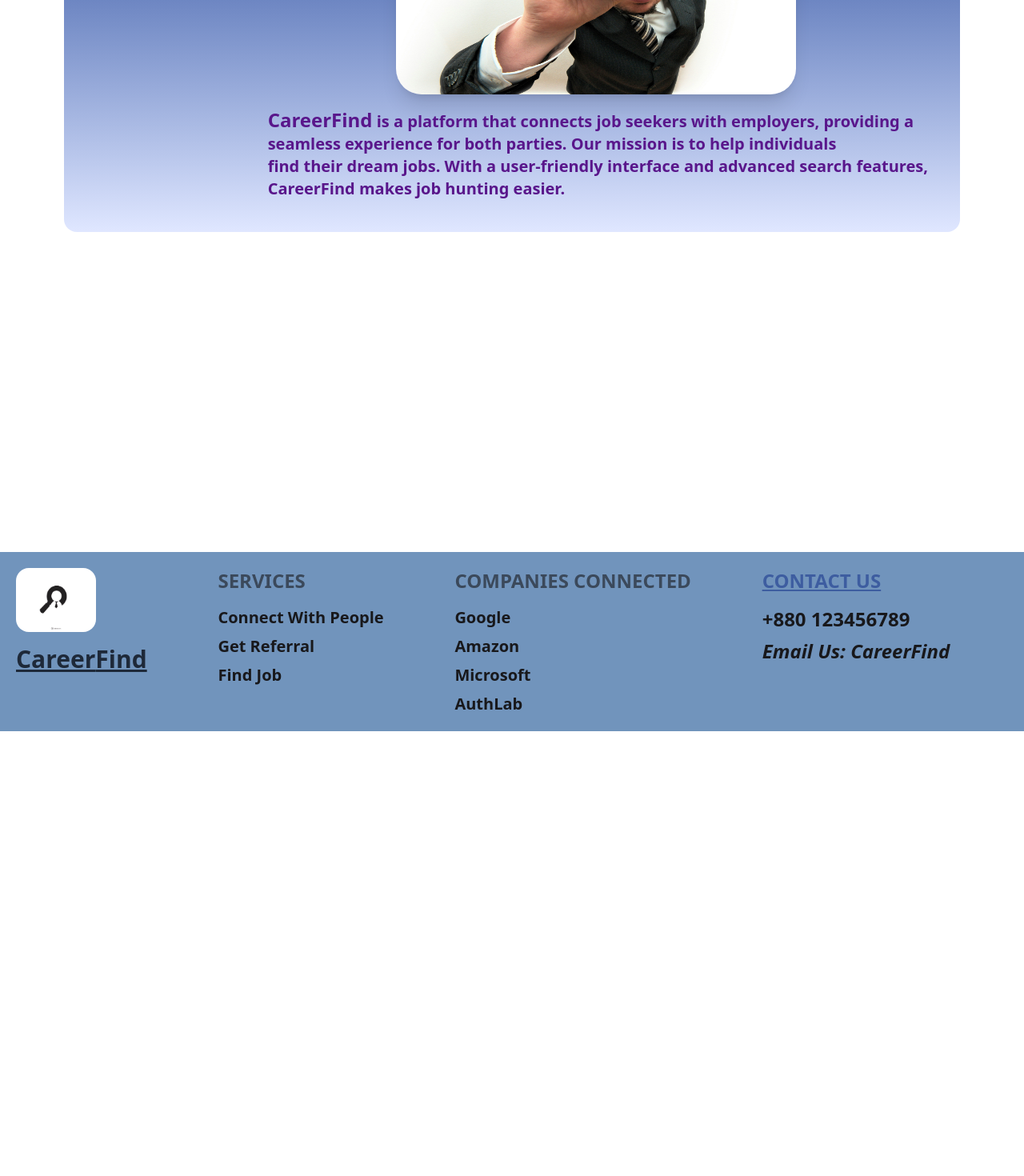
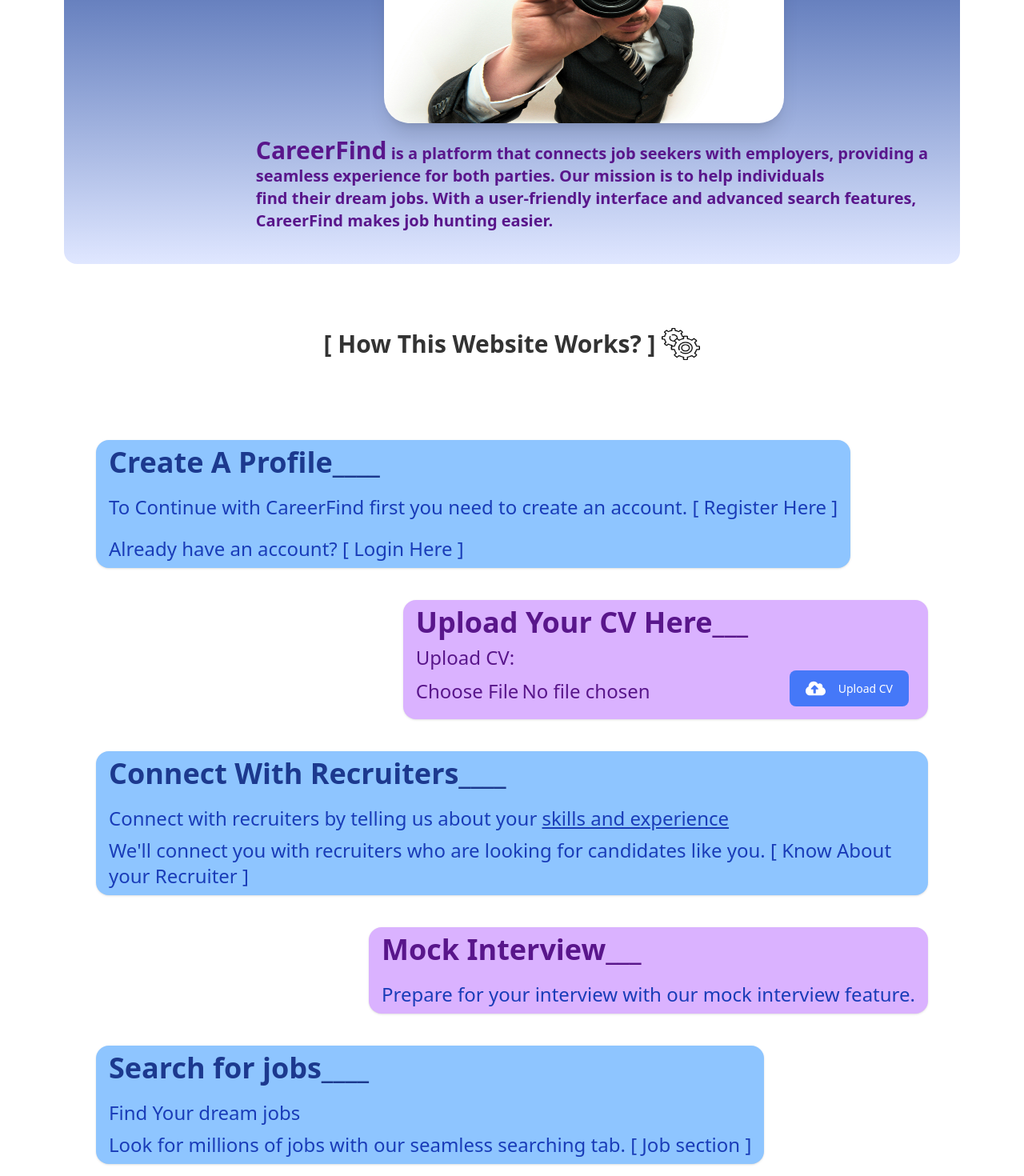
Before and after one commit to nusratmomita/CareerFind, a React (Vite) app: page / in a window 1280 px wide. Shown: the part 400-1870 px from the top of the page at 80% size. Before the commit the page ends 1314 px from the top, so only its background shows below. Built offline with nearby package versions, Linux system fonts and the light colour scheme.

Commit message:
How it works section added

```diff
--- a/package.json
+++ b/package.json
@@ -15,6 +15,7 @@
     "react": "^19.0.0",
     "react-dom": "^19.0.0",
     "react-helmet": "^6.1.0",
+    "react-icons": "^5.5.0",
     "react-router": "^7.5.3",
     "tailwindcss": "^4.1.5"
   },
--- a/src/Pages/Banner/Banner.jsx
+++ b/src/Components/Banner/Banner.jsx
@@ -6,13 +6,13 @@ const Banner = () => {
             <div className="left-side"></div>
 
             <div className="space-y-4">
-            <h1 className="text-5xl text-black font-extrabold">
-                CareerFind<span className="text-purple-900">___</span>
+            <h1 className="mt-6 text-6xl text-black font-extrabold">
+                CareerFind<span className="text-white">___</span>
             </h1>
             <img className="w-[500px] h-[250px] ml-40 rounded-4xl shadow-xl" src={bannerImage} alt="logo"/>
 
             <p className="text-xl text-purple-900 font-semibold">
-                <span className='text-2xl'>CareerFind</span> is a platform that connects job seekers with employers, providing a
+                <span className='text-3xl'>CareerFind</span> is a platform that connects job seekers with employers, providing a
                 <br />seamless experience for both parties. Our mission is to help individuals
                 <br />find their dream jobs.
                 With a user-friendly interface and advanced search features,
--- /dev/null
+++ b/src/Components/HowItWorks/HowItWorks.jsx
@@ -0,0 +1,69 @@
+import React from 'react';
+import workingImage from '../../assets/howitworks.png';
+import { NavLink } from 'react-router';
+import { FaCloudUploadAlt } from "react-icons/fa";
+
+const HowItWorks = () => {
+    return (
+        <div>
+            <div className='flex gap-2 justify-center items-center'>
+                <h1 className='text-[#333333] text-3xl font-bold text-center'>[ How This Website Works? ]</h1>
+                <img className="w-12 h-10" src={workingImage} alt='workingImage'></img>
+            </div>
+
+                {/* steps */}
+                <div class="-mt-5 text-4xl font-bold flex flex-col p-30 items-center space-y-10">
+
+                    <div class="self-start bg-blue-300 text-blue-900 px-4 py-2 rounded-2xl shadow">
+                        <h1>Create A Profile____</h1>
+                        <p className='text-blue-800 mt-5 text-2xl font-medium'>To Continue with CareerFind first you need to create an account.
+                        <NavLink to="/register"> [ Register Here ]</NavLink>
+                        </p>
+                        <p className='text-blue-800 mt-5 text-2xl font-medium'>Already have an account?
+                        <NavLink to="/login"> [ Login Here ]</NavLink>
+                        </p>
+                    </div>
+
+
+                    <div class="self-end bg-purple-300 text-purple-900 px-4 py-2 rounded-2xl shadow">
+                       <h1>Upload Your CV Here___</h1>
+                       <label className="text-2xl font-medium" for="myfile">Upload CV:</label>
+                       <br />
+                       <input className="text-2xl font-medium" type="file" id="myfile" name="myfile"></input>
+                       <button type="button" class="text-white bg-[#4578f8] hover:bg-[#2557D6]/90 focus:ring-4 focus:ring-[#2557D6]/50 focus:outline-none font-medium rounded-lg text-sm px-5 py-2.5 text-center inline-flex items-center dark:focus:ring-[#2557D6]/50 me-2 mb-2">
+                            <FaCloudUploadAlt className='mr-4' size={25}></FaCloudUploadAlt>
+                            Upload CV
+                        </button>
+                    </div>
+
+                    <div class="self-start bg-blue-300 text-blue-900 px-4 py-2 rounded-2xl shadow">
+                        <h1>Connect With Recruiters____</h1>
+                        <p className='text-blue-800 mt-5 text-2xl font-medium'>Connect with recruiters by telling us about your <span className='underline'>skills and experience</span></p>
+                        <p className='text-blue-800 mt-2 text-2xl font-medium'>We'll connect you with recruiters who are looking for candidates like you.
+                        <NavLink to="/recruiter"> [ Know About your Recruiter ]</NavLink>
+                        </p>
+                    </div>
+
+
+                    <div class="self-end bg-purple-300 text-purple-900 px-4 py-2 rounded-2xl shadow">
+                       <h1>Mock Interview___</h1>
+                       <p>
+                          <h1 className='text-blue-800 mt-5 text-2xl font-medium'>Prepare for your interview with our mock interview feature.</h1>
+                        </p>
+                    </div>
+
+
+                    <div class="self-start bg-blue-300 text-blue-900 px-4 py-2 rounded-2xl shadow">
+                        <h1>Search for jobs____</h1>
+                        <p className='text-blue-800 mt-5 text-2xl font-medium'>Find Your dream jobs</p>
+                        <p className='text-blue-800 mt-2 text-2xl font-medium'>Look for millions of jobs with our seamless searching tab.
+                        <NavLink to="/recentJobs"> [ Job section ]</NavLink>
+                        </p>
+                    </div>
+            </div>
+
+        </div>
+    );
+};
+
+export default HowItWorks;
--- a/src/Pages/Home/Home.jsx
+++ b/src/Pages/Home/Home.jsx
@@ -1,10 +1,12 @@
 import React from 'react';
-import Banner from '../Banner/Banner';
+import Banner from '../../Components/Banner/Banner';
+import HowItWorks from '../../Components/HowItWorks/HowItWorks';
 
 const Home = () => {
     return (
         <div>
             <Banner></Banner>
+            <HowItWorks></HowItWorks>
         </div>
     );
 };
--- /dev/null
+++ b/src/Pages/RecentJobs/RecentJobs.jsx
@@ -0,0 +1,11 @@
+import React from 'react';
+
+const RecentJobs = () => {
+    return (
+        <div>
+            <h1>added jobs</h1>
+        </div>
+    );
+};
+
+export default RecentJobs;
--- /dev/null
+++ b/src/Pages/Recruiters/Recruiters.jsx
@@ -0,0 +1,11 @@
+import React from 'react';
+
+const Recruiters = () => {
+    return (
+        <div>
+            <h1>recruiters</h1>
+        </div>
+    );
+};
+
+export default Recruiters;
--- a/src/Route/Route.jsx
+++ b/src/Route/Route.jsx
@@ -7,6 +7,8 @@ import ContactUs from "../Pages/ContactUs/ContactUs";
 import Login from "../Pages/Login/Login";
 import Register from "../Pages/Register/Register";
 import ErrorPage from "../Pages/ErrorPage/ErrorPage";
+import Recruiters from "../Pages/RecentJobs/RecentJobs";
+import RecentJobs from "../Pages/RecentJobs/RecentJobs";
 
 export const router = createBrowserRouter([
     {
@@ -39,9 +41,17 @@ export const router = createBrowserRouter([
             Component: Register
            },
            {
+            path: "/recruiter",
+            Component: Recruiters,
+           },
+           {
+            path: "/recentlyAddedJobs",
+            Component: RecentJobs,
+           },
+           {
             path: "*",
             Component: ErrorPage
-           }
+           },
         ]
     }
 ])
```
Also changed, not shown: src/assets/howitworks.png (added), 1 other file (tests, documents, lock files or other folders).
